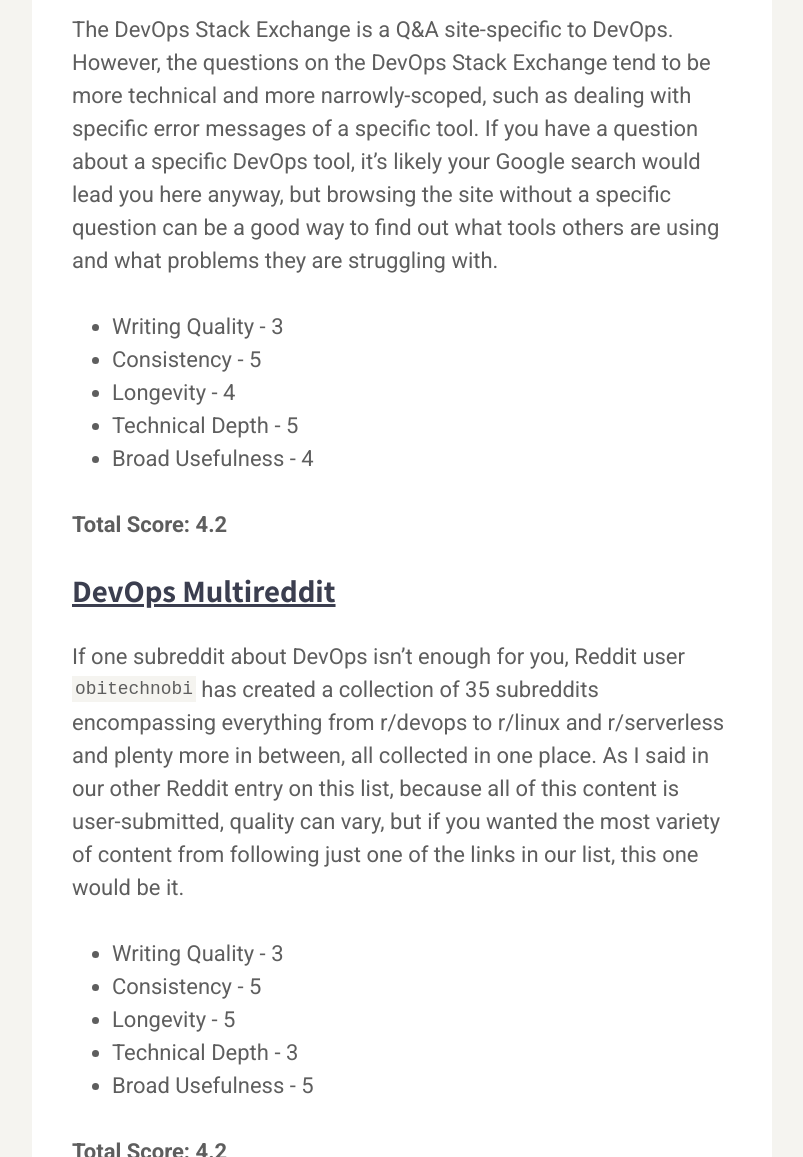
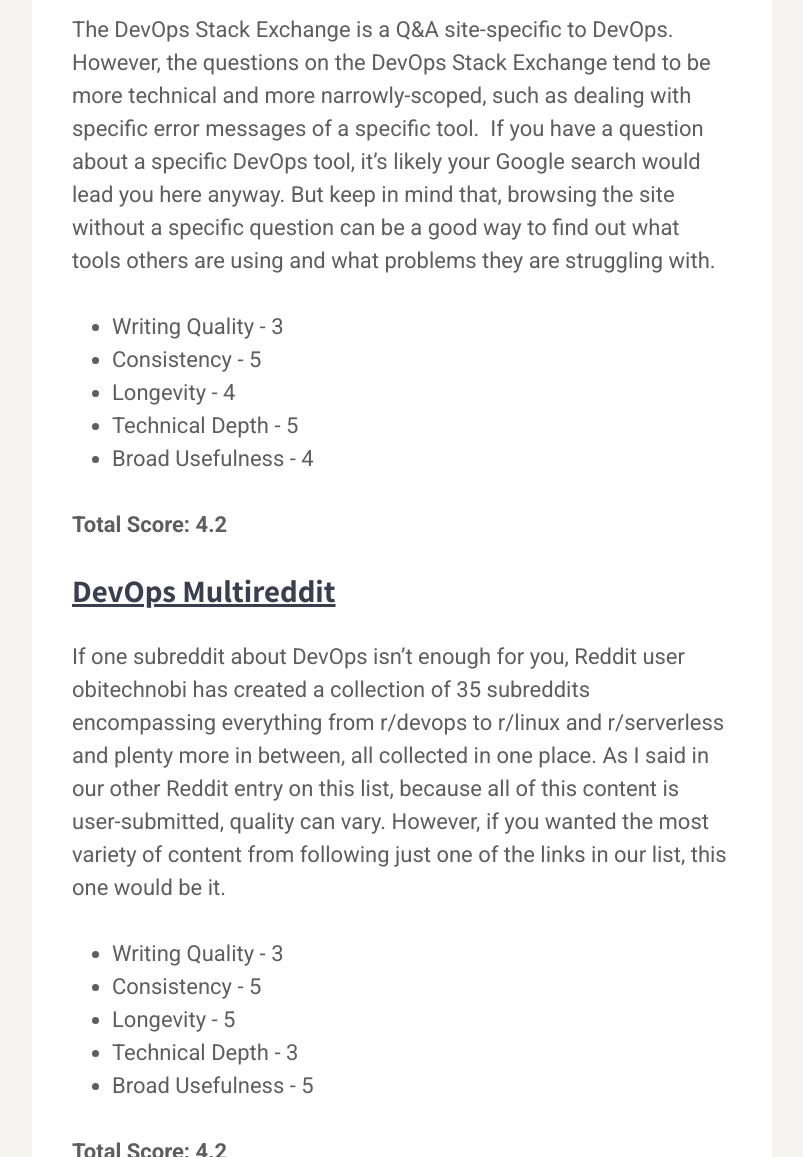
Before and after one commit to karllhughes/learn, a Jekyll site: the page built from _posts/2020-10-23-devops-blogs.md, in a window 1280 px wide and 1400 px high, scrolled down 10521 px. Shown: the part 243-1400 px from the top of the window, without its empty margins (238-1041 px from the left). Built offline with Jekyll 4.4.1, drawn with Linux system fonts in a browser that asks for light colours; a script that is not in the unit is left out; some of the changed text lies outside the part shown.

Commit message:
Update Posts “2020-10-23-devops-blogs”

```diff
--- a/_posts/2020-10-23-devops-blogs.md
+++ b/_posts/2020-10-23-devops-blogs.md
@@ -9,7 +9,6 @@
 date: 2020-10-23
 img: /assets/posts/cloud-14.png
 ---
-
 DevOps is a term that has become more and more popular in job postings and with those looking to break into the industry, especially over the past few years. However, one of the most challenging aspects of DevOps is understanding exactly what it is and how it's applied in the industry. I’ve rounded up some of the best devops blogs and resources to help you learn about the practice and keep up with changes as they come.
 
 Because it's a term that spans many different jobs and means something different to each organization, there has been a lot written about DevOps. I scored these blogs based on writing quality, consistency, longevity, technical depth, and usefulness. Based on those criteria, here are 30 of the best DevOps blogs I could find.
@@ -18,11 +17,11 @@
 
 While not strictly a blog, the Arrested DevOps podcast was one of the first that I listened to when I started getting interested in DevOps. They have had nearly every big name in the industry on as a guest at one point or another, and if there is a specific topic you want to learn about, you shouldn't have a problem finding at least one episode dedicated to that in the archives. If you prefer to learn by listening instead of by reading, definitely check out this podcast.
 
-- Writing Quality - 5
-- Consistency - 5
-- Longevity - 5
-- Technical Depth - 5
-- Broad Usefulness - 5
+* Writing Quality - 5
+* Consistency - 5
+* Longevity - 5
+* Technical Depth - 5
+* Broad Usefulness - 5
 
 **Total Score: 5**
 
@@ -32,11 +31,11 @@
 
 As one of the three major cloud providers, the Azure blog doesn't focus exclusively on DevOps topics, but has a ton of news and information related to cloud computing in general and Azure services in particular. If you use Azure as your cloud provider, this is an especially good blog to follow and if it's not, it's always good to learn about what's possible on other platforms.
 
-- Writing Quality - 5
-- Consistency - 5
-- Longevity - 4
-- Technical Depth - a
-- Broad Usefulness - 5
+* Writing Quality - 5
+* Consistency - 5
+* Longevity - 4
+* Technical Depth - a
+* Broad Usefulness - 5
 
 **Total Score: 4.8**
 
@@ -44,11 +43,11 @@
 
 The Agile Admin is a blog focused on DevOps culture while not ignoring the technical deep dives that many are looking for in a DevOps blog. The standard blog posts are interspersed with technical talks in the form of YouTube videos as well as other kinds of content.
 
-- Writing Quality - 5
-- Consistency - 4
-- Longevity - 4
-- Technical Depth - 5
-- Broad Usefulness - 5
+* Writing Quality - 5
+* Consistency - 4
+* Longevity - 4
+* Technical Depth - 5
+* Broad Usefulness - 5
 
 **Total Score: 4.6**
 
@@ -70,11 +69,11 @@
 
 DevOps'ish is a weekly roundup of some of the best posts and writings in the DevOps community. As someone who prefers this kind of format, I really enjoyed the content that I've seen from DevOps'ish. As of this writing, the lastest roundup is #186, so they've got a large back catalog to read if you want to delve into the archives.
 
-- Writing Quality - 4
-- Consistency - 5
-- Longevity - 5
-- Technical Depth - 4
-- Broad Usefulness - 5
+* Writing Quality - 4
+* Consistency - 5
+* Longevity - 5
+* Technical Depth - 4
+* Broad Usefulness - 5
 
 **Total Score: 4.6**
 
@@ -82,11 +81,11 @@
 
 As another of the big three cloud providers, it makes sense that Google also has a blog sharing their thoughts on DevOps. While many of the articles here are specific to Google Cloud services and offerings, they also have more general content and case studies like "Three months, 30x demand: How we scaled Google Meet during COVID-19".
 
-- Writing Quality - 5
-- Consistency - 4
-- Longevity - 4
-- Technical Depth - 4
-- Broad Usefulness - 5
+* Writing Quality - 5
+* Consistency - 4
+* Longevity - 4
+* Technical Depth - 4
+* Broad Usefulness - 5
 
 **Total Score: 4.4**
 
@@ -94,11 +93,11 @@
 
 Besides having the canonical .com domain name, DevOps.com is a blog with extremely diverse content. With categories ranging from DevSecOps to Continuous Deliver to Leadership Suite to a DevOps-themed comic, there's something for everyone here.
 
-- Writing Quality - 3
-- Consistency - 5
-- Longevity - 5
-- Technical Depth - 4
-- Broad Usefulness - 5
+* Writing Quality - 3
+* Consistency - 5
+* Longevity - 5
+* Technical Depth - 4
+* Broad Usefulness - 5
 
 **Total Score: 4.4**
 
@@ -106,11 +105,11 @@
 
 As one of the original DevOps tools and the publisher of the annual State of DevOps report, Puppet is uniquely positioned to comment on happenings and new development in DevOps. Their blog contains a wide range of content, from reports and case studies to webinars, all very well put together and detailed.
 
-- Writing Quality - 5
-- Consistency - 4
-- Longevity - 3
-- Technical Depth - 5
-- Broad Usefulness - 5
+* Writing Quality - 5
+* Consistency - 4
+* Longevity - 3
+* Technical Depth - 5
+* Broad Usefulness - 5
 
 **Total Score: 4.4**
 
@@ -118,11 +117,11 @@
 
 The Etsy engineering blog, Code as Craft, has detailed posts about some of the challenges that the Etsy engineering team has had to take on as they scale as well as more general DevOps and engineering-focused articles. Because their articles are based on learnings that come out of running a large engineering team, they are an interesting look into how DevOps concepts are applied at a large and fast-moving organization.
 
-- Writing Quality - 5
-- Consistency - 4
-- Longevity - 4
-- Technical Depth - 5
-- Broad Usefulness - 4
+* Writing Quality - 5
+* Consistency - 4
+* Longevity - 4
+* Technical Depth - 5
+* Broad Usefulness - 4
 
 **Total Score: 4.4**
 
@@ -130,11 +129,11 @@
 
 DevOps Weekly is an email newsletter rather than a blog. If you prefer to have a roundup of content delivered to your email inbox instead of reading many different blogs, definitely check this one out.
 
-- Writing Quality - 5
-- Consistency - 4
-- Longevity - 4
-- Technical Depth - 4
-- Broad Usefulness - 5
+* Writing Quality - 5
+* Consistency - 4
+* Longevity - 4
+* Technical Depth - 4
+* Broad Usefulness - 5
 
 **Total Score: 4.4**
 
@@ -144,11 +143,11 @@
 
 Docker was one of the early tools that inspired and even enabled much of the other DevOps tooling available today. Their blog has been published very consistently since 2013 and has some good technical deep dives on Docker tooling and use cases. There are posts about other topics on this blog as well, but because it is mostly Docker-specific, I took off a couple of points for broad usefulness. However, if you use Docker or any tools that are based on Docker (which is very likely), there's a lot to learn here.
 
-- Writing Quality - 4
-- Consistency - 5
-- Longevity - 5
-- Technical Depth - 4
-- Broad Usefulness - 3
+* Writing Quality - 4
+* Consistency - 5
+* Longevity - 5
+* Technical Depth - 4
+* Broad Usefulness - 3
 
 **Total Score: 4.2**
 
@@ -156,11 +155,11 @@
 
 Atlassian has been making developer and developer-adjacent tooling for years, and as part of that mission, has been shaping the industry. While many of the posts on their blog are Atlassian-specific, they do also have more general content such as their recent "The importance of traceability".
 
-- Writing Quality - 4
-- Consistency - 4
-- Longevity - 5
-- Technical Depth - 4
-- Broad Usefulness - 4
+* Writing Quality - 4
+* Consistency - 4
+* Longevity - 5
+* Technical Depth - 4
+* Broad Usefulness - 4
 
 **Total Score: 4.2**
 
@@ -168,23 +167,23 @@
 
 Dev.to is another site where users can submit articles and content to the community who can react and comment. In that way, you're more likely to see personal stories and case studies here, but the content varies widely and you can sort by posts that the community has determined are the "top posts" or browse the latest content.
 
-- Writing Quality - 4
-- Consistency - 4
-- Longevity - 4
-- Technical Depth - 4
-- Broad Usefulness - 5
+* Writing Quality - 4
+* Consistency - 4
+* Longevity - 4
+* Technical Depth - 4
+* Broad Usefulness - 5
 
 **Total Score: 4.2**
 
 ### [High Scalability Blog](http://highscalability.com/all-posts/)
 
-This blog grew to prominence when they published some prominent case studies, but it also has a broad range of content specifically targeted towards running systems and projects at a huge scale. Many times, this knowledge is locked away behind NDAs and other restrictions, but the posts here are illuminating as to how some of the biggest companies in our industry manage that scale.
+This DevOps website grew to prominence when it published some prominent case studies, but it also has a broad range of content specifically targeted towards running systems and projects at a huge scale. Many times, this knowledge is locked away behind NDAs and other restrictions, but the posts here are illuminating as to how some of the biggest companies in our industry manage that scale.
 
-- Writing Quality - 5
-- Consistency - 3
-- Longevity - 4
-- Technical Depth - 5
-- Broad Usefulness - 4
+* Writing Quality - 5
+* Consistency - 3
+* Longevity - 4
+* Technical Depth - 5
+* Broad Usefulness - 4
 
 **Total Score: 4.2**
 
@@ -192,11 +191,11 @@
 
 IT Revolution was started by Gene Kim, author of The Phoenix Project and The Unicorn Project (great reads that didn't make the list because they're books instead of blogs). Far from the technical focus of most of the blogs on this list, IT Revolution focuses more on concepts like leadership and how to drive adoption of DevOps principles. These "soft skills" are just as important as the more technical concepts, and IT Revolution helps emphasize that.
 
-- Writing Quality - 4
-- Consistency - 4
-- Longevity - 5
-- Technical Depth - 3
-- Broad Usefulness - 5
+* Writing Quality - 4
+* Consistency - 4
+* Longevity - 5
+* Technical Depth - 3
+* Broad Usefulness - 5
 
 **Total Score: 4.2**
 
@@ -204,25 +203,25 @@
 
 ![DevOps Stack Exchange](https://i.imgur.com/sIqRrco.png)
 
-The DevOps Stack Exchange is a Q&A site-specific to DevOps. However, the questions on the DevOps Stack Exchange tend to be more technical and more narrowly-scoped, such as dealing with specific error messages of a specific tool. If you have a question about a specific DevOps tool, it's likely your Google search would lead you here anyway, but browsing the site without a specific question can be a good way to find out what tools others are using and what problems they are struggling with.
+The DevOps Stack Exchange is a Q&A site-specific to DevOps. However, the questions on the DevOps Stack Exchange tend to be more technical and more narrowly-scoped, such as dealing with specific error messages of a specific tool.  If you have a question about a specific DevOps tool, it’s likely your Google search would lead you here anyway. But keep in mind that, browsing the site without a specific question can be a good way to find out what tools others are using and what problems they are struggling with.
 
-- Writing Quality - 3
-- Consistency - 5
-- Longevity - 4
-- Technical Depth - 5
-- Broad Usefulness - 4
+* Writing Quality - 3
+* Consistency - 5
+* Longevity - 4
+* Technical Depth - 5
+* Broad Usefulness - 4
 
 **Total Score: 4.2**
 
 ### [DevOps Multireddit](https://www.reddit.com/user/obitechnobi/m/devops/)
 
-If one subreddit about DevOps isn't enough for you, Reddit user `obitechnobi` has created a collection of 35 subreddits encompassing everything from r/devops to r/linux and r/serverless and plenty more in between, all collected in one place. As I said in our other Reddit entry on this list, because all of this content is user-submitted, quality can vary, but if you wanted the most variety of content from following just one of the links in our list, this one would be it.
+If one subreddit about DevOps isn’t enough for you, Reddit user obitechnobi has created a collection of 35 subreddits encompassing everything from r/devops to r/linux and r/serverless and plenty more in between, all collected in one place. As I said in our other Reddit entry on this list, because all of this content is user-submitted, quality can vary. However, if you wanted the most variety of content from following just one of the links in our list, this one would be it.
 
-- Writing Quality - 3
-- Consistency - 5
-- Longevity - 5
-- Technical Depth - 3
-- Broad Usefulness - 5
+* Writing Quality - 3
+* Consistency - 5
+* Longevity - 5
+* Technical Depth - 3
+* Broad Usefulness - 5
 
 **Total Score: 4.2**
 
@@ -254,49 +253,49 @@
 
 ![The Amazon Web Services (AWS) Blog](https://i.imgur.com/JZk7SJQ.png)
 
-AWS is arguably the most prominent cloud platform in the industry today and its infrastructure powers many DevOps workflows in all sorts of industries. Similar to the Azure blog, many of the articles on their blog are AWS-specific. However, because there are so many AWS services, their blog content can be incredibly diverse even while still being AWS-focused.
+AWS is arguably the most prominent cloud platform in the industry today and its infrastructure powers many DevOps workflows in all sorts of industries. Similar to the Azure blog, many of the articles on their blog are AWS-specific. Even though there are so many services, AWS DevOps blog content can be incredibly diverse even while still being AWS-focused.
 
-- Writing Quality - 4.5
-- Consistency - 5
-- Longevity - 4
-- Technical Depth - 4
-- Broad Usefulness - 3
+* Writing Quality - 4.5
+* Consistency - 5
+* Longevity - 4
+* Technical Depth - 4
+* Broad Usefulness - 3
 
 **Total Score: 4**
 
 ### [The Cloudflare Blog](https://blog.cloudflare.com)
 
-Cloudflare has become a last-mile infrastructure provider for many of the internet’s biggest web properties by providing caching, CDN, and other performance-enhancing offerings. Their blog is the best way to learn about the different technologies they're bringing to market (many of which are also supported by other providers).
+Cloudflare has become a last-mile infrastructure provider for many of the internet’s biggest web properties by providing caching, CDN, and other performance-enhancing offerings. This  is one of the best DevOps blogs for learning about the different technologies they’re bringing to market (many of which are also supported by other providers).
 
-- Writing Quality - 4
-- Consistency - 4
-- Longevity - 4
-- Technical Depth - 5
-- Broad Usefulness - 3
+* Writing Quality - 4
+* Consistency - 4
+* Longevity - 4
+* Technical Depth - 5
+* Broad Usefulness - 3
 
 **Total Score: 4**
 
 ### [The Accenture DevOps Blog](https://www.accenture.com/us-en/blogs/software-engineering-blog/devops-index)
 
-Many companies who don't maintain a developer team of the size they need in-house have turned to Accenture for consulting and support. As a result, they've taken some of what they've learned and have shared it on their blog. The articles here range from technical deep dives on Kubernetes to more general discussions of methodology around a DevOps transition.
+Many companies who don’t maintain a developer team of the size they need in-house have turned to Accenture for consulting and support. As a result, they’ve taken some of what they’ve learned and have shared it on their DevOps blog. The articles here range from technical deep dives on Kubernetes to more general discussions of methodology around a DevOps transition.
 
-- Writing Quality - 5
-- Consistency - 3
-- Longevity - 3
-- Technical Depth - 4
-- Broad Usefulness - 5
+* Writing Quality - 5
+* Consistency - 3
+* Longevity - 3
+* Technical Depth - 4
+* Broad Usefulness - 5
 
 **Total Score: 4**
 
 ### [DevOps Cube](https://devopscube.com/)
 
-This is probably the site with the most wide-ranging content, both in the diversity of topic selection and intended audience, from beginner to expert. It has only been around for a couple years, but has built up a large knowledge base that's a great reference when you start working with a new tool or a new concept.
+This is probably the DevOps website with the most wide-ranging content, both in the diversity of topic selection and intended audience, from beginner to expert. It has only been around for a couple years, but has built up a large knowledge base that’s a great reference when you start working with a new tool or a new concept.
 
-- Writing Quality - 4
-- Consistency - 5
-- Longevity - 3
-- Technical Depth - 3
-- Broad Usefulness - 5
+* Writing Quality - 4
+* Consistency - 5
+* Longevity - 3
+* Technical Depth - 3
+* Broad Usefulness - 5
 
 **Total Score: 4**
 
@@ -304,23 +303,23 @@
 
 Quora is a question and answer site where users can post questions, and anyone from another user on a site to a vetted expert can chime in with their opinion. Like Reddit and some of the other entries in this list, all the content here is user-generated, making it great to find out what people are talking about and wondering about in the industry.
 
-- Writing Quality - 3
-- Consistency - 3
-- Longevity - 4
-- Technical Depth - 4
-- Broad Usefulness - 5
+* Writing Quality - 3
+* Consistency - 3
+* Longevity - 4
+* Technical Depth - 4
+* Broad Usefulness - 5
 
 **Total Score: 3.8**
 
 ### [Microsoft DevOps Blog](https://devblogs.microsoft.com/devops/)
 
-While this is the second entry from Microsoft, it's a bit more general than the Azure-specific blog mentioned earlier in the roundup. The posts here come from "the team building Azure DevOps," and they are a mix of news, best practices and _some_ technical content, although it tends to be more general.
+While this is the second entry from Microsoft, it's a bit more general than the Azure-specific blog mentioned earlier in the roundup. The posts here come from "the team building Azure DevOps," and they are a mix of news, best practices and *some* technical content, although it tends to be more general.
 
-- Writing Quality - 4
-- Consistency - 4
-- Longevity - 4
-- Technical Depth - 3
-- Broad Usefulness - 4
+* Writing Quality - 4
+* Consistency - 4
+* Longevity - 4
+* Technical Depth - 3
+* Broad Usefulness - 4
 
 **Total Score: 3.8**
 
@@ -328,11 +327,11 @@
 
 Similar to the Etsy blog mentioned above, Netflix also shares learnings from their Engineering team on their tech blog. The DevOps category is well-stocked and details everything from security to some of their open-source projects.
 
-- Writing Quality - 4
-- Consistency - 3
-- Longevity - 3
-- Technical Depth - 5
-- Broad Usefulness - 4
+* Writing Quality - 4
+* Consistency - 3
+* Longevity - 3
+* Technical Depth - 5
+* Broad Usefulness - 4
 
 **Total Score: 3.8**
 
```
Also changed, not shown: other parts of _posts/2020-10-23-devops-blogs.md (+43 -43 lines).
